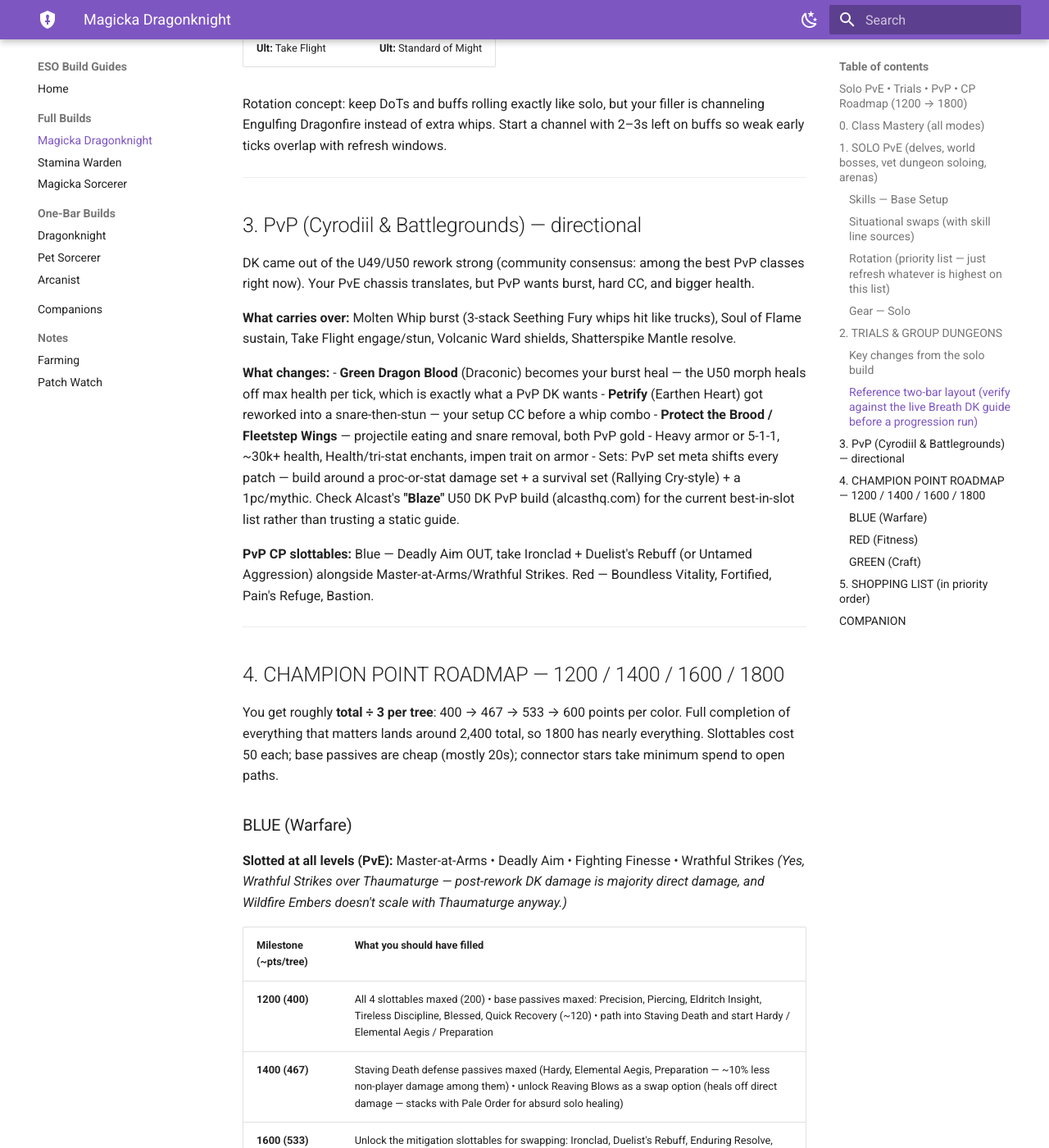
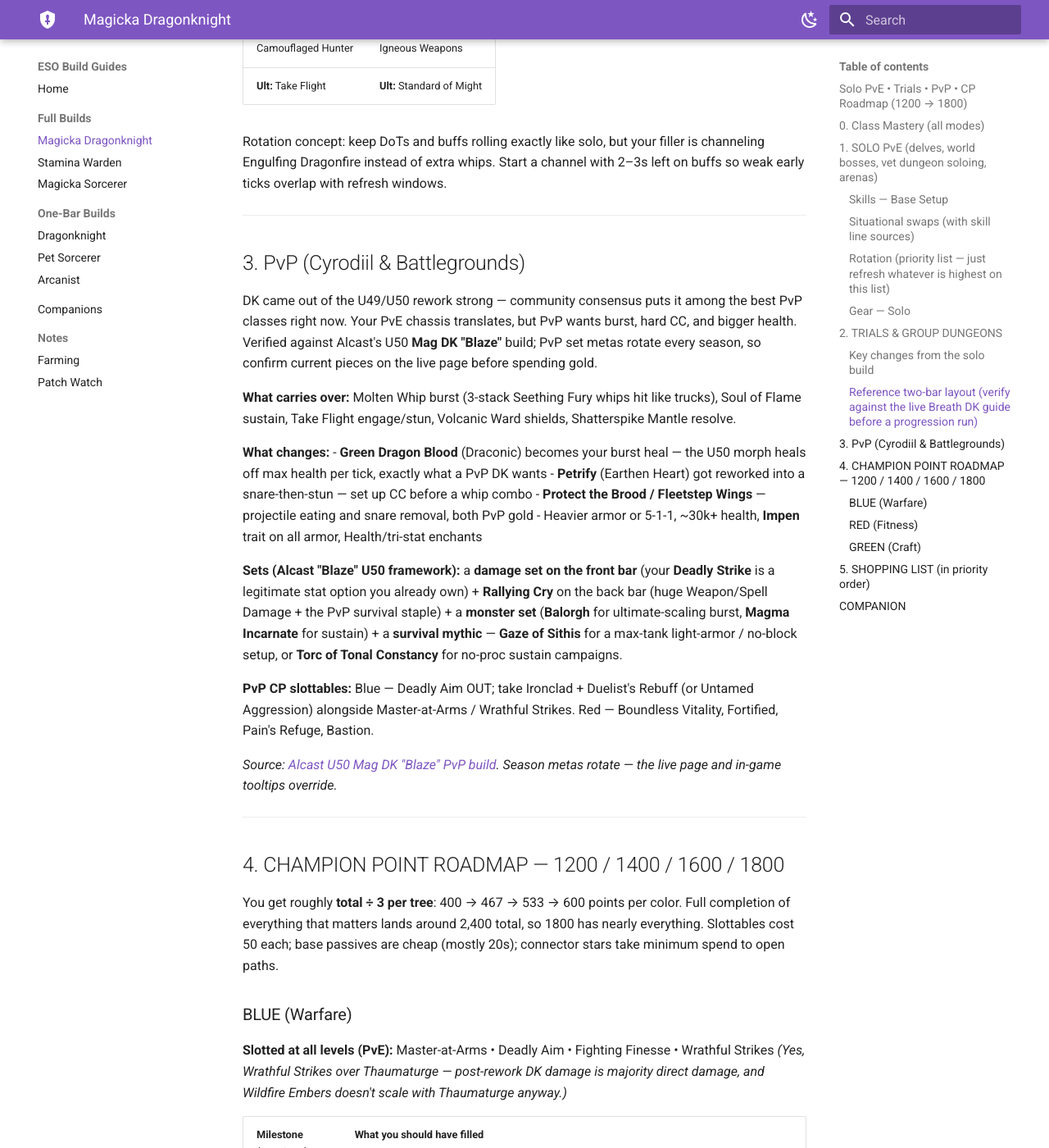
Before and after one commit to txbluemoose/Moose-ESO, an MkDocs documentation site: the page built from docs/full-builds/magicka-dragonknight.md, in a window 1280 px wide and 1400 px high, scrolled down 4921 px. Shown: the whole window at 82% size. Built offline with MkDocs 1.6.1 and Material for MkDocs 9.7.7, drawn with Linux system fonts in a browser that asks for light colours; some of the changed text lies outside the part shown.

Commit message:
Full-build guides: gear-table Trait/Enchant columns + verified PvP
- All three full-build gear tables now carry per-slot Trait and Enchant
  columns (matches the one-bar sheets); Pale Order shown as "— (mythic)"
- PvP sections rewritten from "directional" to verified against Alcast
  U50 builds, with concrete sets, cited and season-caveated:
    - Mag DK: "Blaze" framework (Rallying Cry back, Balorgh/Magma
      Incarnate monster, Gaze of Sithis / Torc mythic; Deadly Strike front)
    - Stam Warden: "Assault" (Clever Alchemist + New Moon Acolyte +
      Balorgh); flagged that ArzyeL's version is a subclassing build and
      not valid for this pure-class character
    - Mag Sorc: Crafty Alfiq + Bright-Throat's Boast + Maw of the Infernal
- CLAUDE.md: PvP open item marked resolved

Verified locally with `mkdocs build --strict` (clean).

Co-Authored-By: Claude Opus 4.8 <noreply@anthropic.com>
Claude-Session: https://claude.ai/code/session_01JeNkLMzQt5Z4BWGSLDQqfu

```diff
--- a/docs/full-builds/magicka-dragonknight.md
+++ b/docs/full-builds/magicka-dragonknight.md
@@ -4,7 +4,7 @@
 **Character:** Magicka Dragonknight, pure class (no subclass), Class Mastery active
 **Philosophy:** Kick ass and don't die. Damage that heals you, layered mitigation, sustain trivialized by Soul of Flame.
 
-> **Confidence key:** The Solo PvE section is fully verified against the current U50 Hyperioxes solo MagDK build (soloed vet HM Fang Lair / Scalecaller Peak). The Trials section is the same author's group "Breath DK" adapted — verify bars in-game. The PvP section is directional; check Alcast's U50 "Blaze" DK PvP build for a maintained version.
+> **Confidence key:** The Solo PvE section is fully verified against the current U50 Hyperioxes solo MagDK build (soloed vet HM Fang Lair / Scalecaller Peak). The Trials section is the same author's group "Breath DK" adapted — verify bars in-game. The PvP section is verified against Alcast's U50 Mag DK "Blaze" build — but PvP set metas rotate every season, so confirm the current pieces in-game before spending gold.
 
 ---
 
@@ -63,21 +63,21 @@ Standard of Might is your "survive this mechanic" ultimate (25% damage reduction
 
 **Armor weight: 5 Light / 1 Medium / 1 Heavy.** Light pieces give Concentration (penetration) and Prodigy (crit) — the biggest passive damage gains for a magicka build. The single Medium and single Heavy exist to trigger **Undaunted Mettle**, which grants max health/magicka/stamina for *each* armor weight worn — having all three beats an extra light piece. Survivability variant: 4 Light / 2 Medium / 1 Heavy, Reinforced trait on the heavy piece.
 
-| Slot | Weight | Overland | Instanced (dungeons/arenas) |
-|---|---|---|---|
-| Head | Medium | Slimecraw (Divines, Magicka) | Valkyn Skoria (Divines, Magicka) |
-| Shoulders | Light | Pyrebrand | Pyrebrand |
-| Chest | Heavy | Sul-Xan's Torment | Sul-Xan's Torment |
-| Hands | Light | Pyrebrand | Pyrebrand |
-| Belt | Light | Pyrebrand | Pyrebrand |
-| Legs | Light | Pyrebrand | Pyrebrand |
-| Boots | Light | Pyrebrand | Pyrebrand |
-| Necklace + Ring 1 | — | Sul-Xan's Torment (Bloodthirsty, Magical Harm) | same |
-| Ring 2 | — | **Ring of the Pale Order** | **Ring of the Pale Order** |
-| Front bar | — | Sul-Xan weapon(s) — Charged, Poison enchant | same |
-| Back bar | — | Crushing Wall Inferno Staff (Infused, Weapon Dmg enchant) | Crushing Wall **Ice** Staff |
+| Slot | Weight | Trait | Enchant | Overland | Instanced (dungeons/arenas) |
+|---|---|---|---|---|---|
+| Head | Medium | Divines | Magicka | Slimecraw | Valkyn Skoria |
+| Shoulders | Light | Divines | Magicka | Pyrebrand | Pyrebrand |
+| Chest | Heavy | Divines | Magicka | Sul-Xan's Torment | Sul-Xan's Torment |
+| Hands | Light | Divines | Magicka | Pyrebrand | Pyrebrand |
+| Belt | Light | Divines | Magicka | Pyrebrand | Pyrebrand |
+| Legs | Light | Divines | Magicka | Pyrebrand | Pyrebrand |
+| Boots | Light | Divines | Magicka | Pyrebrand | Pyrebrand |
+| Necklace + Ring 1 | — | Bloodthirsty | Magical Harm | Sul-Xan's Torment | same |
+| Ring 2 | — | — (mythic) | — | **Ring of the Pale Order** | **Ring of the Pale Order** |
+| Front bar | — | Charged | Poison | Sul-Xan weapon(s) | same |
+| Back bar | — | Infused | Weapon Damage | Crushing Wall Inferno Staff | Crushing Wall **Ice** Staff |
 
-*All armor Divines trait, Magicka glyphs. Chest is the natural Heavy slot (biggest armor value from the weight) but any single slot works — put Heavy wherever your set pieces land.*
+*Chest is the natural Heavy slot (biggest armor value from the weight) but any single slot works — put Heavy wherever your set pieces land. In-game tooltips override — confirm on your bar.*
 
 **Where it comes from:** Pyrebrand = DK class set, Infinite Archive. Sul-Xan's Torment = Rockgrove trial. Valkyn Skoria = vet City of Ash II. Crushing Wall = Maelstrom Arena staff.
 
@@ -119,20 +119,23 @@ Rotation concept: keep DoTs and buffs rolling exactly like solo, but your filler
 
 ---
 
-## 3. PvP (Cyrodiil & Battlegrounds) — directional
+## 3. PvP (Cyrodiil & Battlegrounds)
 
-DK came out of the U49/U50 rework strong (community consensus: among the best PvP classes right now). Your PvE chassis translates, but PvP wants burst, hard CC, and bigger health.
+DK came out of the U49/U50 rework strong — community consensus puts it among the best PvP classes right now. Your PvE chassis translates, but PvP wants burst, hard CC, and bigger health. Verified against Alcast's U50 **Mag DK "Blaze"** build; PvP set metas rotate every season, so confirm current pieces on the live page before spending gold.
 
 **What carries over:** Molten Whip burst (3-stack Seething Fury whips hit like trucks), Soul of Flame sustain, Take Flight engage/stun, Volcanic Ward shields, Shatterspike Mantle resolve.
 
 **What changes:**
-- **Green Dragon Blood** (Draconic) becomes your burst heal — the U50 morph heals off max health per tick, which is exactly what a PvP DK wants
-- **Petrify** (Earthen Heart) got reworked into a snare-then-stun — your setup CC before a whip combo
+- **Green Dragon Blood** (Draconic) becomes your burst heal — the U50 morph heals off max health per tick, exactly what a PvP DK wants
+- **Petrify** (Earthen Heart) got reworked into a snare-then-stun — set up CC before a whip combo
 - **Protect the Brood / Fleetstep Wings** — projectile eating and snare removal, both PvP gold
-- Heavy armor or 5-1-1, ~30k+ health, Health/tri-stat enchants, impen trait on armor
-- Sets: PvP set meta shifts every patch — build around a proc-or-stat damage set + a survival set (Rallying Cry-style) + a 1pc/mythic. Check Alcast's **"Blaze"** U50 DK PvP build (alcasthq.com) for the current best-in-slot list rather than trusting a static guide.
+- Heavier armor or 5-1-1, ~30k+ health, **Impen** trait on all armor, Health/tri-stat enchants
 
-**PvP CP slottables:** Blue — Deadly Aim OUT, take Ironclad + Duelist's Rebuff (or Untamed Aggression) alongside Master-at-Arms/Wrathful Strikes. Red — Boundless Vitality, Fortified, Pain's Refuge, Bastion.
+**Sets (Alcast "Blaze" U50 framework):** a **damage set on the front bar** (your **Deadly Strike** is a legitimate stat option you already own) + **Rallying Cry** on the back bar (huge Weapon/Spell Damage + the PvP survival staple) + a **monster set** (**Balorgh** for ultimate-scaling burst, **Magma Incarnate** for sustain) + a **survival mythic** — **Gaze of Sithis** for a max-tank light-armor / no-block setup, or **Torc of Tonal Constancy** for no-proc sustain campaigns.
+
+**PvP CP slottables:** Blue — Deadly Aim OUT; take Ironclad + Duelist's Rebuff (or Untamed Aggression) alongside Master-at-Arms / Wrathful Strikes. Red — Boundless Vitality, Fortified, Pain's Refuge, Bastion.
+
+*Source: [Alcast U50 Mag DK "Blaze" PvP build](https://alcasthq.com/eso-magicka-dragonknight-burst-build-pvp/). Season metas rotate — the live page and in-game tooltips override.*
 
 ---
 
@@ -185,7 +188,7 @@ Order doesn't matter for combat. Priority: **Steed's Blessing** (slot always)
 
 ---
 
-*Sources: Hyperioxes U50 Magicka Dragonknight Solo Build (verified June 2026), Hyperioxes Breath DK DPS Build, U49/U50 official patch note summaries. PvP section directional — cross-check Alcast Blaze U50. Skill names current as of Update 50; ZOS renames things every class refresh, so trust your in-game tooltips over any guide.*
+*Sources: Hyperioxes U50 Magicka Dragonknight Solo Build (verified June 2026), Hyperioxes Breath DK DPS Build, U49/U50 official patch note summaries. PvP section verified vs Alcast Mag DK "Blaze" U50 (set metas rotate seasonally — confirm current pieces). Skill names current as of Update 50; ZOS renames things every class refresh, so trust your in-game tooltips over any guide.*
 
 ---
 
```
Also changed, not shown: CLAUDE.md (+1 -1 lines), docs/full-builds/magicka-sorcerer.md (+24 -16 lines), docs/full-builds/stamina-warden.md (+24 -16 lines).
